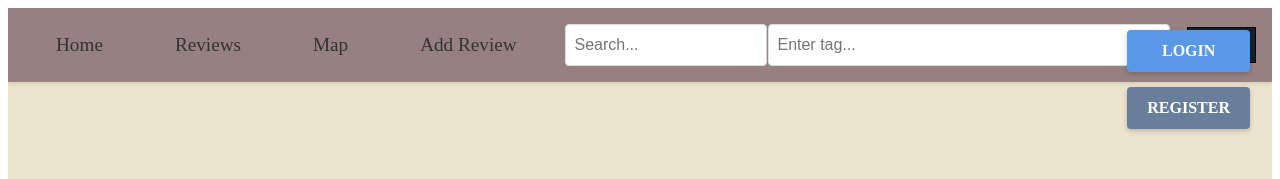
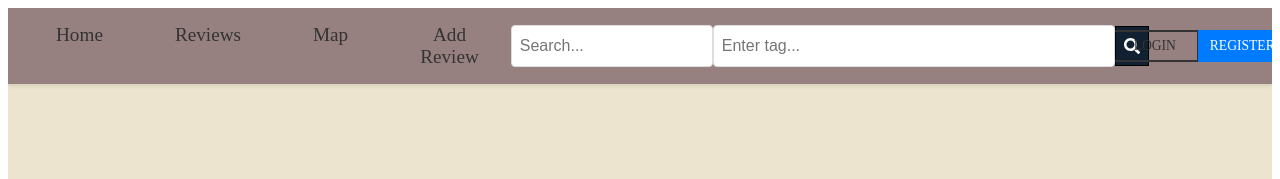
Before and after one commit to King-Kash/CS35L_GSW, a React (Vite) app in the folder client/: page / in a window 1280 px wide. Shown: the top 179 px of the page. Built offline with nearby package versions, Linux system fonts and the light colour scheme.

Commit message:
styling improvements

```diff
--- a/client/package.json
+++ b/client/package.json
@@ -13,6 +13,7 @@
     "@react-google-maps/api": "^2.20.6",
     "react": "^19.0.0",
     "react-dom": "^19.0.0",
+    "react-icons": "^5.5.0",
     "react-router-dom": "^7.5.3"
   },
   "devDependencies": {
--- a/client/src/components/NavBar.css
+++ b/client/src/components/NavBar.css
@@ -5,6 +5,8 @@
   display: flex;
   justify-content: space-between;
   align-items: center;
+  flex-wrap: nowrap;
+  overflow: hidden;
 }
 
 .nav-links {
@@ -26,19 +28,22 @@
 .search-tag-container {
   display: flex;
   align-items: center;
-  width: 800; /* Adjust width as needed */
+  width: 600px; /* Reduced width to make room for auth buttons */
+  flex-shrink: 1;
 }
 
 .search-button {
   background-color: #112132;
   color: white;
   border: 1px solid #000000;
-  padding: 0.5rem 0.5rem;
+  padding: 0 0.5rem; /* Horizontal padding only, let height control vertical */
   cursor: pointer;
   font-size: 1rem;
   display: flex;
   align-items: center;
   justify-content: center;
+  height: 2.5rem; /* Match the height of search and tag wrappers */
+  border-radius: 0; /* Remove border radius to connect with inputs */
 }
 .search-button:hover {
   background-color: #0056b3;
@@ -151,3 +156,51 @@
 .highlighted {
   background-color: #f0f0f0;
 }
+
+.auth-buttons {
+  display: flex;
+  align-items: center;
+  gap: 0; /* No gap between buttons */
+  flex-shrink: 0; /* Prevent auth buttons from shrinking */
+}
+
+.log-btn, .reg-btn {
+  text-decoration: none;
+  padding: 6px 12px; /* Reduced padding to make buttons smaller */
+  border-radius: 0; /* Remove border radius for seamless connection */
+  font-weight: 500;
+  font-size: 0.85rem; /* Slightly smaller font */
+  transition: all 0.3s ease;
+  text-align: center;
+  min-width: 60px; /* Reduced minimum width */
+  margin: 0; /* Remove any default margins */
+  display: inline-block; /* Ensure proper inline-block behavior */
+}
+
+.log-btn {
+  color: #333;
+  border: 2px solid #333;
+  background-color: transparent;
+  border-radius: 6px 0 0 6px; /* Round only left corners */
+  border-right: 1px solid #333; /* Thinner right border */
+}
+
+.log-btn:hover {
+  background-color: #333;
+  color: white;
+}
+
+.reg-btn {
+  color: white;
+  background-color: #007bff;
+  border: 2px solid #007bff;
+  border-radius: 0 6px 6px 0; /* Round only right corners */
+  border-left: none; /* Remove left border to eliminate double border */
+}
+
+.reg-btn:hover {
+  background-color: #0056b3;
+  border-color: #0056b3;
+  transform: translateY(-1px);
+  box-shadow: 0 2px 8px rgba(0, 123, 255, 0.3);
+}
--- a/client/src/components/NavBar.jsx
+++ b/client/src/components/NavBar.jsx
@@ -3,6 +3,7 @@ import './NavBar.css';
 import DropdownInput from './DropdownInput';
 import { Link } from 'react-router-dom';
 import { useNavigate } from 'react-router-dom';
+import { FaSearch } from 'react-icons/fa';
 
 export default function Navbar() {
   const [searchTerm, setSearchTerm] = useState('');
@@ -181,10 +182,15 @@ export default function Navbar() {
             className="tag-wrapper" // Add a class for styling
           />
         </div>
+        <button className="search-button" onClick={handleSearchButtonClick}>
+            <FaSearch />
+        </button>
       </div>
-      <button className="search-button" onClick={handleSearchButtonClick}>
-          Search
-      </button>
+      {/* Login/Register Buttons */}
+      <div className="auth-buttons">
+        <Link to="/login" className="log-btn">LOGIN</Link>
+        <Link to="/register" className="reg-btn">REGISTER</Link>
+      </div>
     </nav>
   );
 }
--- a/client/src/pages/AddReview.css
+++ b/client/src/pages/AddReview.css
@@ -1,7 +1,5 @@
 .add-review-page {
-  max-width: 1200px;
   margin: 0 auto;
-  padding: 20px;
   min-height: 100vh;
 }
 
--- a/client/src/pages/Home.jsx
+++ b/client/src/pages/Home.jsx
@@ -7,11 +7,6 @@ export default function Home() {
   return (
     <div className="homepage">
       <NavBar />
-      {/* Login/Register Buttons */}
-      <div className="auth-buttons">
-        <Link to="/login" className="log-btn">LOGIN</Link>
-        <Link to="/register" className="reg-btn">REGISTER</Link>
-      </div>
 
       {/* Main Content */}
       <div className="content">
--- a/client/src/styles/Home.css
+++ b/client/src/styles/Home.css
@@ -7,46 +7,6 @@
   margin: 0;
   padding: 0;
   overflow-x: hidden;
-}
-
-.auth-buttons {
-  position: fixed;
-  top: 30px;
-  right: 30px;
-  display: flex;
-  flex-direction: column;
-  gap: 15px;
-  z-index: 100;
-}
-
-.log-btn {
-  padding: 12px 20px;
-  background-color: #5a97e7;
-  color: white;
-  text-decoration: none;
-  border-radius: 4px;
-  font-weight: bold;
-  transition: background-color 0.3s;
-  box-shadow: 0 2px 5px rgba(0,0,0,0.2);
-}
-
-.reg-btn {
-  padding: 12px 20px;
-  background-color: #697e9a;
-  color: white;
-  text-decoration: none;
-  border-radius: 4px;
-  font-weight: bold;
-  transition: background-color 0.3s;
-  box-shadow: 0 2px 5px rgba(0,0,0,0.2);
-}
-
-.log-btn:hover {
-  background-color: #0d61cb;
-}
-
-.reg-btn:hover {
-  background-color: #44505e;
 }
 
 .content {
```
Also changed, not shown: client/src/styles/NavBar.css (indentation only), 1 other file (tests, documents, lock files or other folders).
